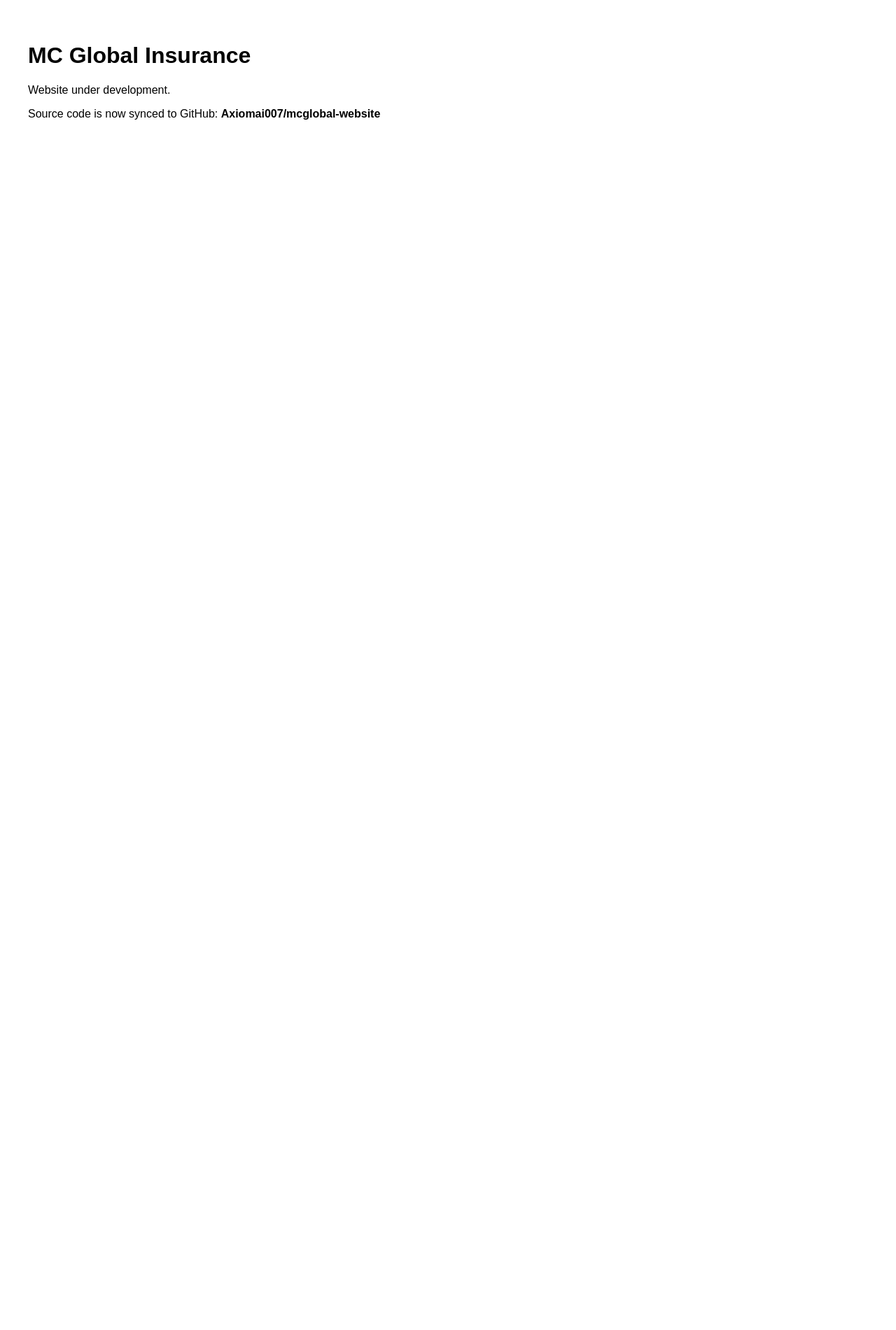
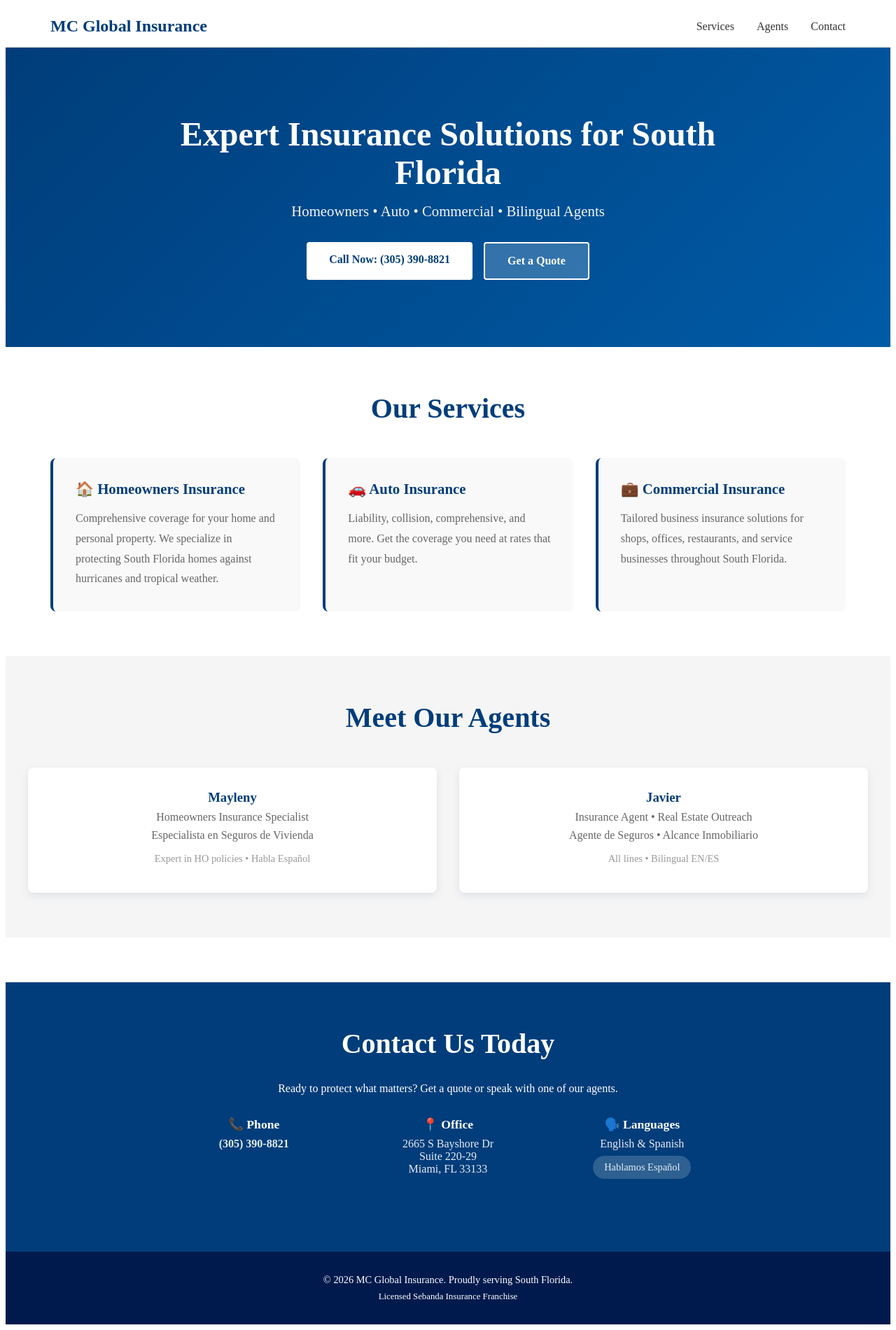
Before and after one commit to Axiomai007/mcglobal-website, a Next.js app: page / in a window 1280 px wide. Shown: the whole page at 70% size. Before the commit the page ends 800 px from the top, so only its background shows below. Built offline with nearby package versions, Linux system fonts and the light colour scheme.

Commit message:
Rebuild landing page with brand colors and services

```diff
--- a/pages/index.js
+++ b/pages/index.js
@@ -1,9 +1,362 @@
+import Head from 'next/head';
+
 export default function Home() {
   return (
-    <div style={{ padding: '2rem', fontFamily: 'sans-serif' }}>
-      <h1>MC Global Insurance</h1>
-      <p>Website under development.</p>
-      <p>Source code is now synced to GitHub: <strong>Axiomai007/mcglobal-website</strong></p>
-    </div>
+    <>
+      <Head>
+        <title>MC Global Insurance | South Florida</title>
+        <meta name="description" content="Expert insurance solutions for homeowners, auto, and businesses in South Florida. Bilingual agents ready to help." />
+      </Head>
+
+      <style jsx>{`
+        * {
+          margin: 0;
+          padding: 0;
+          box-sizing: border-box;
+        }
+
+        body {
+          font-family: -apple-system, BlinkMacSystemFont, 'Segoe UI', 'Roboto', 'Oxygen',
+            'Ubuntu', 'Cantarell', sans-serif;
+          color: #333;
+          line-height: 1.6;
+        }
+
+        header {
+          background: white;
+          border-bottom: 1px solid #e0e0e0;
+          padding: 1rem 0;
+          position: sticky;
+          top: 0;
+          z-index: 100;
+        }
+
+        .header-content {
+          max-width: 1200px;
+          margin: 0 auto;
+          padding: 0 2rem;
+          display: flex;
+          justify-content: space-between;
+          align-items: center;
+        }
+
+        .logo {
+          font-size: 1.5rem;
+          font-weight: bold;
+          color: #003D7A;
+        }
+
+        .nav {
+          display: flex;
+          gap: 2rem;
+        }
+
+        .nav a {
+          text-decoration: none;
+          color: #333;
+          font-weight: 500;
+          transition: color 0.3s;
+        }
+
+        .nav a:hover {
+          color: #003D7A;
+        }
+
+        .hero {
+          background: linear-gradient(135deg, #003D7A 0%, #005BA6 100%);
+          color: white;
+          padding: 6rem 2rem;
+          text-align: center;
+        }
+
+        .hero-content {
+          max-width: 800px;
+          margin: 0 auto;
+        }
+
+        .hero h1 {
+          font-size: 3rem;
+          margin-bottom: 1rem;
+          font-weight: 700;
+        }
+
+        .hero p {
+          font-size: 1.3rem;
+          margin-bottom: 2rem;
+          opacity: 0.95;
+        }
+
+        .cta-buttons {
+          display: flex;
+          gap: 1rem;
+          justify-content: center;
+          flex-wrap: wrap;
+        }
+
+        .btn {
+          padding: 1rem 2rem;
+          font-size: 1rem;
+          border: none;
+          border-radius: 4px;
+          cursor: pointer;
+          font-weight: 600;
+          transition: all 0.3s;
+          text-decoration: none;
+          display: inline-block;
+        }
+
+        .btn-primary {
+          background: white;
+          color: #003D7A;
+        }
+
+        .btn-primary:hover {
+          background: #f0f0f0;
+          transform: translateY(-2px);
+        }
+
+        .btn-secondary {
+          background: rgba(255, 255, 255, 0.2);
+          color: white;
+          border: 2px solid white;
+        }
+
+        .btn-secondary:hover {
+          background: rgba(255, 255, 255, 0.3);
+        }
+
+        .services {
+          max-width: 1200px;
+          margin: 4rem auto;
+          padding: 0 2rem;
+        }
+
+        .services h2 {
+          text-align: center;
+          font-size: 2.5rem;
+          margin-bottom: 3rem;
+          color: #003D7A;
+        }
+
+        .services-grid {
+          display: grid;
+          grid-template-columns: repeat(auto-fit, minmax(300px, 1fr));
+          gap: 2rem;
+        }
+
+        .service-card {
+          background: #f9f9f9;
+          padding: 2rem;
+          border-radius: 8px;
+          border-left: 4px solid #003D7A;
+          transition: transform 0.3s, box-shadow 0.3s;
+        }
+
+        .service-card:hover {
+          transform: translateY(-5px);
+          box-shadow: 0 10px 30px rgba(0, 61, 122, 0.15);
+        }
+
+        .service-card h3 {
+          color: #003D7A;
+          margin-bottom: 1rem;
+          font-size: 1.3rem;
+        }
+
+        .service-card p {
+          color: #666;
+          line-height: 1.8;
+        }
+
+        .agents {
+          background: #f5f5f5;
+          padding: 4rem 2rem;
+          margin: 4rem 0;
+        }
+
+        .agents-content {
+          max-width: 1200px;
+          margin: 0 auto;
+        }
+
+        .agents h2 {
+          text-align: center;
+          font-size: 2.5rem;
+          margin-bottom: 3rem;
+          color: #003D7A;
+        }
+
+        .agents-grid {
+          display: grid;
+          grid-template-columns: repeat(auto-fit, minmax(250px, 1fr));
+          gap: 2rem;
+        }
+
+        .agent-card {
+          background: white;
+          padding: 2rem;
+          border-radius: 8px;
+          text-align: center;
+          box-shadow: 0 4px 12px rgba(0, 61, 122, 0.1);
+        }
+
+        .agent-card h3 {
+          color: #003D7A;
+          margin-bottom: 0.5rem;
+        }
+
+        .agent-card p {
+          color: #666;
+          margin-bottom: 0.5rem;
+        }
+
+        .spanish {
+          color: #005BA6;
+          font-weight: 500;
+        }
+
+        .contact {
+          background: #003D7A;
+          color: white;
+          padding: 4rem 2rem;
+          text-align: center;
+        }
+
+        .contact-content {
+          max-width: 800px;
+          margin: 0 auto;
+        }
+
+        .contact h2 {
+          font-size: 2.5rem;
+          margin-bottom: 2rem;
+        }
+
+        .contact-info {
+          display: grid;
+          grid-template-columns: repeat(auto-fit, minmax(200px, 1fr));
+          gap: 2rem;
+          margin: 2rem 0;
+        }
+
+        .contact-item h3 {
+          margin-bottom: 0.5rem;
+          font-size: 1.1rem;
+        }
+
+        .contact-item p {
+          opacity: 0.9;
+        }
+
+        .contact-item a {
+          color: white;
+          text-decoration: none;
+          font-weight: 600;
+        }
+
+        footer {
+          background: #001a4d;
+          color: white;
+          text-align: center;
+          padding: 2rem;
+          font-size: 0.9rem;
+        }
+
+        .badge {
+          display: inline-block;
+          background: rgba(255, 255, 255, 0.2);
+          padding: 0.5rem 1rem;
+          border-radius: 20px;
+          margin: 0.5rem;
+          font-size: 0.9rem;
+        }
+      `}</style>
+
+      <header>
+        <div className="header-content">
+          <div className="logo">MC Global Insurance</div>
+          <nav className="nav">
+            <a href="#services">Services</a>
+            <a href="#agents">Agents</a>
+            <a href="#contact">Contact</a>
+          </nav>
+        </div>
+      </header>
+
+      <section className="hero">
+        <div className="hero-content">
+          <h1>Expert Insurance Solutions for South Florida</h1>
+          <p>Homeowners • Auto • Commercial • Bilingual Agents</p>
+          <div className="cta-buttons">
+            <a href="tel:305-390-8821" className="btn btn-primary">Call Now: (305) 390-8821</a>
+            <a href="#contact" className="btn btn-secondary">Get a Quote</a>
+          </div>
+        </div>
+      </section>
+
+      <section id="services" className="services">
+        <h2>Our Services</h2>
+        <div className="services-grid">
+          <div className="service-card">
+            <h3>🏠 Homeowners Insurance</h3>
+            <p>Comprehensive coverage for your home and personal property. We specialize in protecting South Florida homes against hurricanes and tropical weather.</p>
+          </div>
+          <div className="service-card">
+            <h3>🚗 Auto Insurance</h3>
+            <p>Liability, collision, comprehensive, and more. Get the coverage you need at rates that fit your budget.</p>
+          </div>
+          <div className="service-card">
+            <h3>💼 Commercial Insurance</h3>
+            <p>Tailored business insurance solutions for shops, offices, restaurants, and service businesses throughout South Florida.</p>
+          </div>
+        </div>
+      </section>
+
+      <section className="agents">
+        <div className="agents-content">
+          <h2>Meet Our Agents</h2>
+          <div className="agents-grid">
+            <div className="agent-card">
+              <h3>Mayleny</h3>
+              <p>Homeowners Insurance Specialist</p>
+              <p className="spanish">Especialista en Seguros de Vivienda</p>
+              <p style={{ marginTop: '1rem', fontSize: '0.9rem', color: '#999' }}>Expert in HO policies • Habla Español</p>
+            </div>
+            <div className="agent-card">
+              <h3>Javier</h3>
+              <p>Insurance Agent • Real Estate Outreach</p>
+              <p className="spanish">Agente de Seguros • Alcance Inmobiliario</p>
+              <p style={{ marginTop: '1rem', fontSize: '0.9rem', color: '#999' }}>All lines • Bilingual EN/ES</p>
+            </div>
+          </div>
+        </div>
+      </section>
+
+      <section id="contact" className="contact">
+        <div className="contact-content">
+          <h2>Contact Us Today</h2>
+          <p>Ready to protect what matters? Get a quote or speak with one of our agents.</p>
+          <div className="contact-info">
+            <div className="contact-item">
+              <h3>📞 Phone</h3>
+              <p><a href="tel:305-390-8821">(305) 390-8821</a></p>
+            </div>
+            <div className="contact-item">
+              <h3>📍 Office</h3>
+              <p>2665 S Bayshore Dr<br />Suite 220-29<br />Miami, FL 33133</p>
+            </div>
+            <div className="contact-item">
+              <h3>🗣️ Languages</h3>
+              <p>English & Spanish<br /><span className="badge">Hablamos Español</span></p>
+            </div>
+          </div>
+        </div>
+      </section>
+
+      <footer>
+        <p>&copy; 2026 MC Global Insurance. Proudly serving South Florida.</p>
+        <p style={{ fontSize: '0.8rem', marginTop: '0.5rem' }}>Licensed Sebanda Insurance Franchise</p>
+      </footer>
+    </>
   );
 }
```
